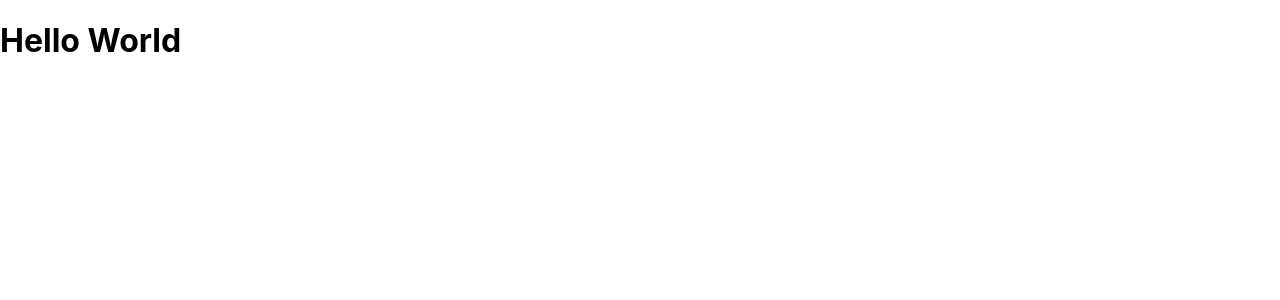
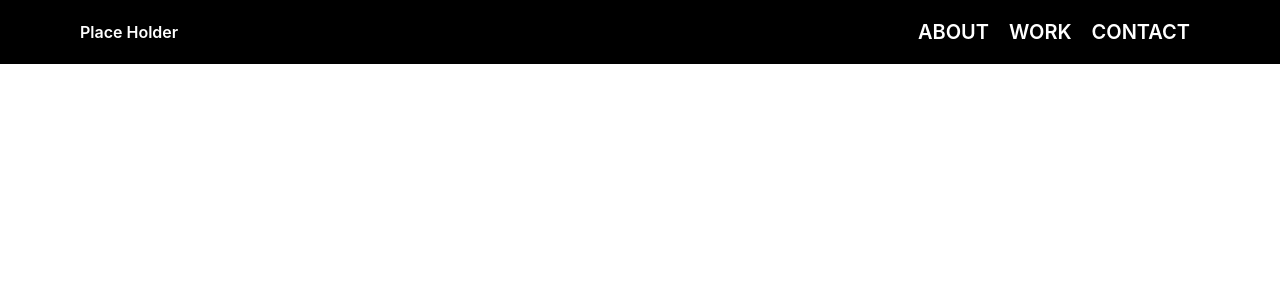
Before and after one commit to brandonchin00/Brandon-Chin, a React (Create React App) app: page / in a window 1280 px wide. Shown: the top 300 px of the page. Built offline with nearby package versions, Linux system fonts and the light colour scheme.

Commit message:
NavBar (1.0)
Update

```diff
--- a/package.json
+++ b/package.json
@@ -3,6 +3,10 @@
   "version": "0.1.0",
   "private": true,
   "dependencies": {
+    "@fortawesome/fontawesome-svg-core": "^6.4.2",
+    "@fortawesome/free-regular-svg-icons": "^6.4.2",
+    "@fortawesome/free-solid-svg-icons": "^6.4.2",
+    "@fortawesome/react-fontawesome": "^0.2.0",
     "@testing-library/jest-dom": "^5.17.0",
     "@testing-library/react": "^13.4.0",
     "@testing-library/user-event": "^13.5.0",
--- a/public/index.html
+++ b/public/index.html
@@ -25,6 +25,7 @@
       Learn how to configure a non-root public URL by running `npm run build`.
     -->
     <title>React App</title>
+    <FontAwesomeIcon icon="fa-solid fa-bars" />
   </head>
   <body>
     <noscript>You need to enable JavaScript to run this app.</noscript>
--- a/src/App.js
+++ b/src/App.js
@@ -1,7 +1,8 @@
+import { Navbar } from "./components/NavBar";
 export default function App() {
   return (
-    <div>
-      <h1>Hello World</h1>
+    <div className="App">
+      <Navbar />
     </div>
   );
 }
--- /dev/null
+++ b/src/components/NavBar.js
@@ -0,0 +1,39 @@
+import React, { useState } from "react";
+import "./NavBarStyle.css";
+import { FontAwesomeIcon } from "@fortawesome/react-fontawesome";
+import { faBars, faXmark } from "@fortawesome/free-solid-svg-icons";
+
+export function Navbar() {
+  const [clicked, setClicked] = useState(false);
+
+  const toggleMenu = () => {
+    setClicked(!clicked);
+  };
+  return (
+    <nav>
+      <a className="logo" href="index.html">
+        Place Holder
+      </a>
+      <div>
+        <ul className={clicked ? "navbar active" : "navbar"}>
+          <li>
+            <a href="index.html">ABOUT</a>
+          </li>
+          <li>
+            <a href="index.html">WORK</a>
+          </li>
+          <li>
+            <a href="index.html">CONTACT</a>
+          </li>
+        </ul>
+      </div>
+      <div id="mobile" onClick={toggleMenu}>
+        <FontAwesomeIcon
+          id="icon"
+          icon={clicked ? faXmark : faBars}
+          style={{ transform: `rotate(${clicked ? "90deg" : "0deg"})` }}
+        />
+      </div>
+    </nav>
+  );
+}
--- /dev/null
+++ b/src/components/NavBarStyle.css
@@ -0,0 +1,85 @@
+nav {
+  display: flex;
+  align-items: center;
+  justify-content: space-between;
+  background: black;
+  padding: 20px 80px;
+}
+
+.navbar {
+  display: flex;
+  justify-content: center;
+  align-items: center;
+}
+
+.navbar li {
+  list-style: none;
+  padding: 0px 10px;
+  position: relative;
+  font-size: 20px;
+}
+
+.navbar li a {
+  text-decoration: none;
+  font-size: 1.3 rem;
+  font-weight: 600;
+  color: #fff;
+}
+
+.logo {
+  text-decoration: none;
+  font-size: 1.3 rem;
+  font-weight: 600;
+  color: #fff;
+}
+
+.navbar li a:hover {
+  color: lightblue;
+  transition: 1s;
+}
+
+#mobile {
+  display: none;
+}
+#icon {
+  display: flex;
+  align-items: center;
+  color: white;
+  transition: transform 0.4s ease-in-out;
+}
+
+@media screen and (max-width: 769px) {
+  .navbar {
+    display: flex;
+    flex-direction: column;
+    align-items: flex-start;
+    justify-content: flex-start;
+    position: fixed;
+    top: 50px;
+    right: -300px;
+    width: 150px;
+    height: 100vh;
+    background: black;
+    padding: 40px 0 0 10px;
+    transition: opacity 0.3s ease-in-out;
+    opacity: 0;
+  }
+
+  #mobile {
+    display: block;
+  }
+
+  .navbar li {
+    margin-bottom: 25px;
+  }
+
+  .navbar.active {
+    right: 0px;
+    opacity: 1;
+  }
+
+  #icon {
+    font-size: 30px;
+    cursor: pointer;
+  }
+}
--- a/src/index.css
+++ b/src/index.css
@@ -1,13 +1,19 @@
+* {
+  margin: 0;
+  padding: 0;
+  box-sizing: border-box;
+}
 body {
   margin: 0;
-  font-family: -apple-system, BlinkMacSystemFont, 'Segoe UI', 'Roboto', 'Oxygen',
-    'Ubuntu', 'Cantarell', 'Fira Sans', 'Droid Sans', 'Helvetica Neue',
+  font-family: -apple-system, BlinkMacSystemFont, "Segoe UI", "Roboto", "Oxygen",
+    "Ubuntu", "Cantarell", "Fira Sans", "Droid Sans", "Helvetica Neue",
     sans-serif;
   -webkit-font-smoothing: antialiased;
   -moz-osx-font-smoothing: grayscale;
+  background-color: white;
 }
 
 code {
-  font-family: source-code-pro, Menlo, Monaco, Consolas, 'Courier New',
+  font-family: source-code-pro, Menlo, Monaco, Consolas, "Courier New",
     monospace;
 }
```
Also changed, not shown: 2 other files (tests, documents, lock files or other folders).
